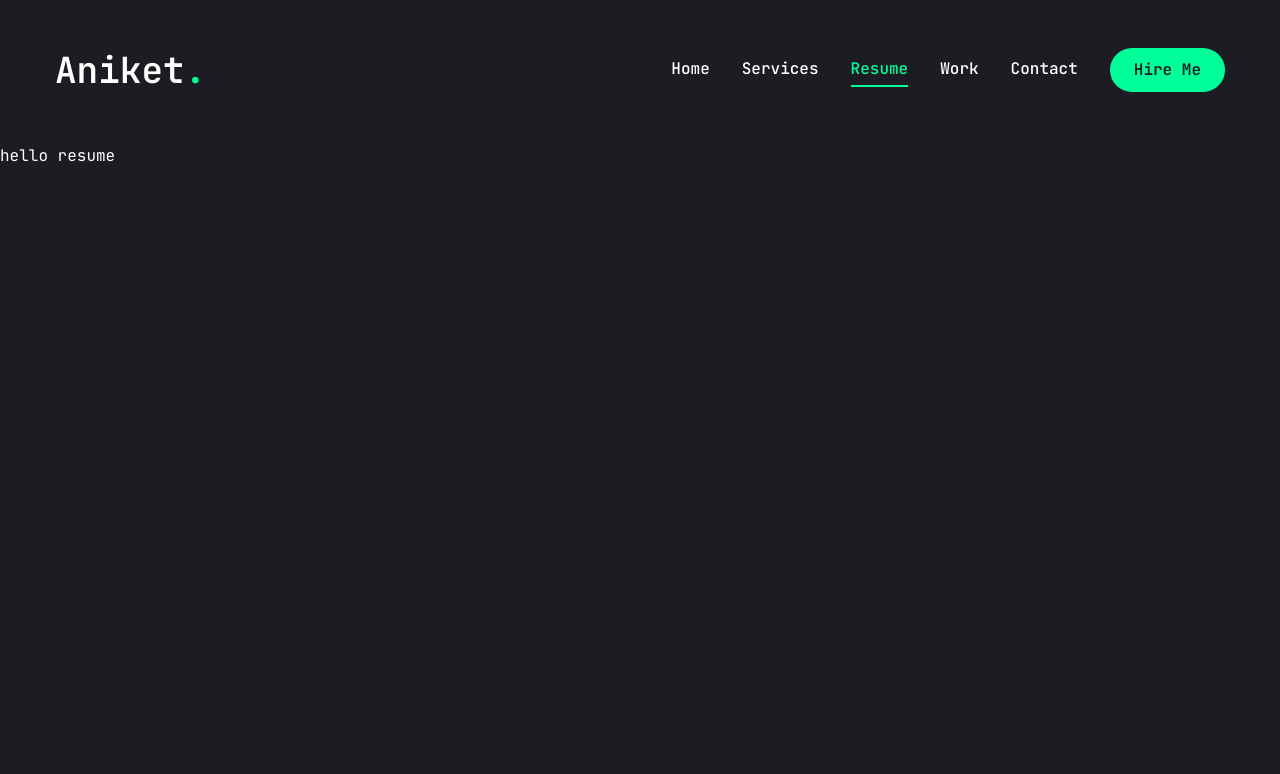
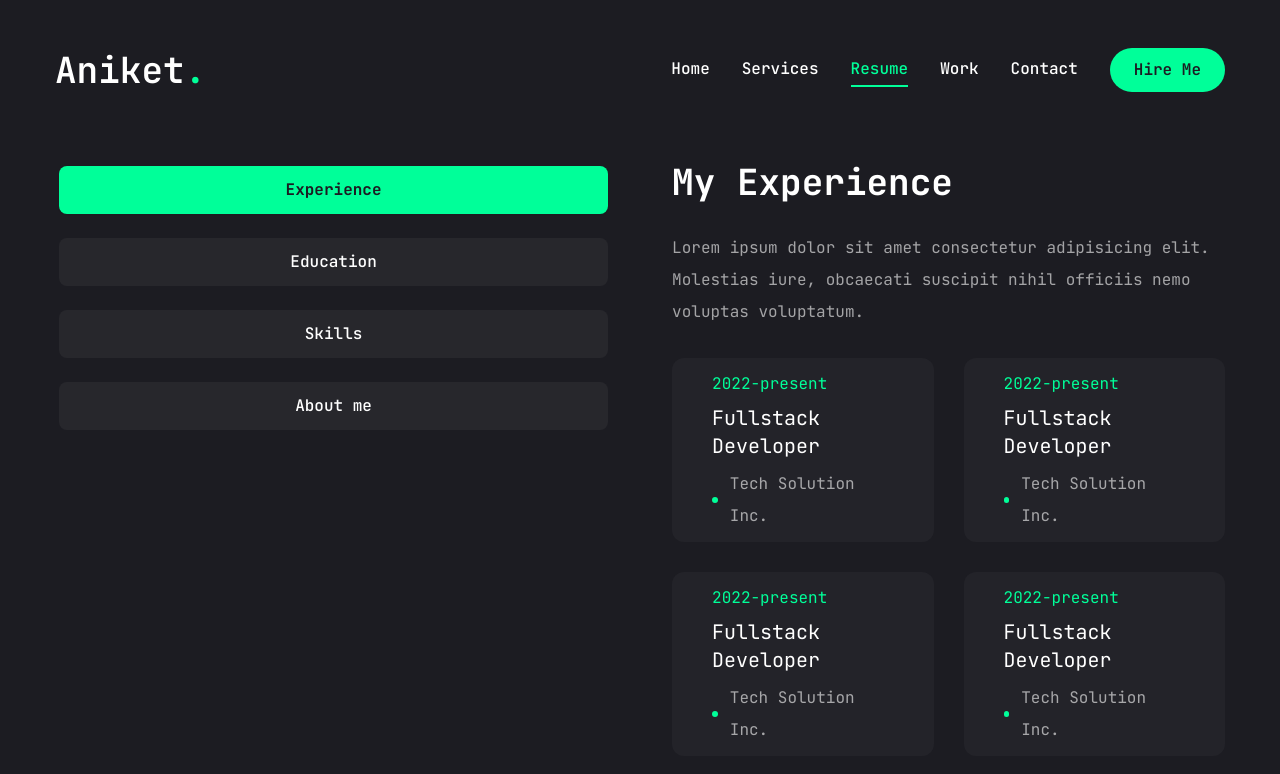
Before and after one commit to aniketbumbc/nextjs-portfolio, a Next.js app: page /resume in a window 1280 px wide. Shown: the top 774 px of the page. Built offline with nearby package versions, Linux system fonts and the light colour scheme.

Commit message:
education and experience added

```diff
--- a/app/resume/page.jsx
+++ b/app/resume/page.jsx
@@ -9,8 +9,22 @@
   FaJs,
   FaFigma,
 } from 'react-icons/fa';
+import { SiTailwindcss, SiNextdotjs } from 'react-icons/si';
 
-import { SiTailwindcss, SiNextdotjs } from 'react-icons/si';
+import {
+  Tabs,
+  TabsContent,
+  TabsList,
+  TabsTrigger,
+} from '../../components/ui/tabs';
+import {
+  Tooltip,
+  TooltipContent,
+  TooltipProvider,
+  TooltipTrigger,
+} from '../../components/ui/tabs';
+import { ScrollArea } from '../../components/ui/scroll-area';
+import { motion } from 'framer-motion';
 
 const about = {
   title: 'About me',
@@ -46,6 +60,16 @@
   description:
     'Lorem ipsum dolor sit amet consectetur adipisicing elit. Molestias iure, obcaecati suscipit nihil officiis nemo voluptas voluptatum.',
   items: [
+    {
+      company: 'Tech Solution Inc.',
+      position: 'Fullstack Developer',
+      duration: '2022-present',
+    },
+    {
+      company: 'Tech Solution Inc.',
+      position: 'Fullstack Developer',
+      duration: '2022-present',
+    },
     {
       company: 'Tech Solution Inc.',
       position: 'Fullstack Developer',
@@ -135,7 +159,95 @@
 };
 
 const Resume = () => {
-  return <div> hello resume </div>;
+  return (
+    <motion.div
+      initial={{ opacity: 0 }}
+      animate={{
+        opacity: 1,
+        transition: { delay: 2.4, duration: 0.4, ease: 'easeIn' },
+      }}
+      className='min-h-[80vh] flex items-center justify-center py-12 xl:py-0'
+    >
+      <div className='container mx-auto'>
+        <Tabs
+          defaultValue='experience'
+          className='flex flex-col xl:flex-row gap-[60px]'
+        >
+          <TabsList className='flex flex-col w-full max-w[380px] mx-auto xl:mx-0 gap-6'>
+            <TabsTrigger value='experience'>Experience</TabsTrigger>
+            <TabsTrigger value='education'>Education</TabsTrigger>
+            <TabsTrigger value='skills'>Skills</TabsTrigger>
+            <TabsTrigger value='about'>About me</TabsTrigger>
+          </TabsList>
+
+          {/* content */}
+
+          <div className='min-h-[70vh] w-full'>
+            {/* experience tab */}
+            <TabsContent value='experience' className='w-full'>
+              <div className='flex flex-col gap-[30px] text-center xl:text-left'>
+                <h3 className='text-4xl font-bold'>{experience.title}</h3>
+                <p className='max-w-[600px] text-white/60 mx-auto xl:mx-0'>
+                  {experience.description}
+                </p>
+                <ScrollArea className='h-[400px]'>
+                  <ul className='grid grid-cols-1 lg:grid-cols-2 gap-[30px]'>
+                    {experience.items.map((item, index) => {
+                      return (
+                        <li
+                          key={index}
+                          className='bg-[#232329] h-[184px] py-6 px-10 rounded-xl flex flex-col justify-center items-center lg:items-start gap-1'
+                        >
+                          <span className='text-accent'>{item.duration}</span>
+                          <h3 className='text-xl max-w-[260px] min-h-[60px] text-center lg:text-left'>
+                            {item.position}
+                          </h3>
+                          <div className='flex items-center gap-3'>
+                            <span className='w-[6px] h-[6px] rounded-full bg-accent'></span>
+                            <p className='text-white/60'>{item.company}</p>
+                          </div>
+                        </li>
+                      );
+                    })}
+                  </ul>
+                </ScrollArea>
+              </div>
+            </TabsContent>
+
+            <TabsContent value='education' className='w-full'>
+              <div className='flex flex-col gap-[30px] text-center xl:text-left'>
+                <h3 className='text-4xl font-bold'>{education.title}</h3>
+                <p className='max-w-[600px] text-white/60 mx-auto xl:mx-0'>
+                  {education.description}
+                </p>
+                <ScrollArea className='h-[400px]'>
+                  <ul className='grid grid-cols-1 lg:grid-cols-2 gap-[30px]'>
+                    {education.items.map((item, index) => {
+                      return (
+                        <li
+                          key={index}
+                          className='bg-[#232329] h-[184px] py-6 px-10 rounded-xl flex flex-col justify-center items-center lg:items-start gap-1'
+                        >
+                          <span className='text-accent'>{item.duration}</span>
+                          <h3 className='text-xl max-w-[260px] min-h-[60px] text-center lg:text-left'>
+                            {item.degree}
+                          </h3>
+                          <div className='flex items-center gap-3'>
+                            <span className='w-[6px] h-[6px] rounded-full bg-accent '></span>
+                            <p className='text-white/60'>{item.institute}</p>
+                          </div>
+                        </li>
+                      );
+                    })}
+                  </ul>
+                </ScrollArea>
+              </div>
+            </TabsContent>
+          </div>
+        </Tabs>
+      </div>
+    </motion.div>
+  );
 };
 
 export default Resume;
--- a/components/ui/scroll-area.jsx
+++ b/components/ui/scroll-area.jsx
@@ -1,40 +1,46 @@
-"use client"
+'use client';
 
-import * as React from "react"
-import * as ScrollAreaPrimitive from "@radix-ui/react-scroll-area"
+import * as React from 'react';
+import * as ScrollAreaPrimitive from '@radix-ui/react-scroll-area';
 
-import { cn } from "@/lib/utils"
+import { cn } from '@/lib/utils';
 
-const ScrollArea = React.forwardRef(({ className, children, ...props }, ref) => (
+const ScrollArea = React.forwardRef(
+  ({ className, children, ...props }, ref) => (
     <ScrollAreaPrimitive.Root
       ref={ref}
-    className={cn("relative overflow-hidden", className)}
-    {...props}>
-    <ScrollAreaPrimitive.Viewport className="h-full w-full rounded-[inherit]">
+      className={cn('relative overflow-hidden', className)}
+      {...props}
+    >
+      <ScrollAreaPrimitive.Viewport className='h-full w-full rounded-[inherit]'>
         {children}
       </ScrollAreaPrimitive.Viewport>
       <ScrollBar />
       <ScrollAreaPrimitive.Corner />
     </ScrollAreaPrimitive.Root>
-))
-ScrollArea.displayName = ScrollAreaPrimitive.Root.displayName
+  )
+);
+ScrollArea.displayName = ScrollAreaPrimitive.Root.displayName;
 
-const ScrollBar = React.forwardRef(({ className, orientation = "vertical", ...props }, ref) => (
+const ScrollBar = React.forwardRef(
+  ({ className, orientation = 'vertical', ...props }, ref) => (
     <ScrollAreaPrimitive.ScrollAreaScrollbar
       ref={ref}
       orientation={orientation}
       className={cn(
-      "flex touch-none select-none transition-colors",
-      orientation === "vertical" &&
-        "h-full w-2.5 border-l border-l-transparent p-[1px]",
-      orientation === "horizontal" &&
-        "h-2.5 flex-col border-t border-t-transparent p-[1px]",
+        'flex touch-none select-none transition-colors',
+        orientation === 'vertical' &&
+          'h-full w-2.5 border-l border-l-transparent p-[1px]',
+        orientation === 'horizontal' &&
+          'h-2.5 flex-col border-t border-t-transparent p-[1px]',
         className
       )}
-    {...props}>
-    <ScrollAreaPrimitive.ScrollAreaThumb className="relative flex-1 rounded-full bg-slate-200 dark:bg-slate-800" />
+      {...props}
+    >
+      <ScrollAreaPrimitive.ScrollAreaThumb className='relative flex-1 rounded-full bg-accent dark:bg-slate-800' />
     </ScrollAreaPrimitive.ScrollAreaScrollbar>
-))
-ScrollBar.displayName = ScrollAreaPrimitive.ScrollAreaScrollbar.displayName
+  )
+);
+ScrollBar.displayName = ScrollAreaPrimitive.ScrollAreaScrollbar.displayName;
 
-export { ScrollArea, ScrollBar }
+export { ScrollArea, ScrollBar };
--- a/components/ui/tabs.jsx
+++ b/components/ui/tabs.jsx
@@ -1,43 +1,43 @@
-"use client"
+'use client';
 
-import * as React from "react"
-import * as TabsPrimitive from "@radix-ui/react-tabs"
+import * as React from 'react';
+import * as TabsPrimitive from '@radix-ui/react-tabs';
 
-import { cn } from "@/lib/utils"
+import { cn } from '@/lib/utils';
 
-const Tabs = TabsPrimitive.Root
+const Tabs = TabsPrimitive.Root;
 
 const TabsList = React.forwardRef(({ className, ...props }, ref) => (
   <TabsPrimitive.List
     ref={ref}
-    className={cn(
-      "inline-flex h-10 items-center justify-center rounded-md bg-slate-100 p-1 text-slate-500 dark:bg-slate-800 dark:text-slate-400",
-      className
-    )}
-    {...props} />
-))
-TabsList.displayName = TabsPrimitive.List.displayName
+    className={cn('inline-flex h-auto rounded-md p-1 text-primary', className)}
+    {...props}
+  />
+));
+TabsList.displayName = TabsPrimitive.List.displayName;
 
 const TabsTrigger = React.forwardRef(({ className, ...props }, ref) => (
   <TabsPrimitive.Trigger
     ref={ref}
     className={cn(
-      "inline-flex items-center justify-center whitespace-nowrap rounded-sm px-3 py-1.5 text-sm font-medium ring-offset-white transition-all focus-visible:outline-none focus-visible:ring-2 focus-visible:ring-slate-950 focus-visible:ring-offset-2 disabled:pointer-events-none disabled:opacity-50 data-[state=active]:bg-white data-[state=active]:text-slate-950 data-[state=active]:shadow-sm dark:ring-offset-slate-950 dark:focus-visible:ring-slate-300 dark:data-[state=active]:bg-slate-950 dark:data-[state=active]:text-slate-50",
+      'inline-flex items-center w-full bg-[#27272c] justify-center whitespace-nowrap text-white rounded-lg p-3 text-base font-medium ring-offset-white transition-all disabled:pointer-events-none disabled:opacity-50 data-[state=active]:bg-accent data-[state=active]:text-primary data-[state=active]:font-bold data-[state=active]:shadow-sm',
       className
     )}
-    {...props} />
-))
-TabsTrigger.displayName = TabsPrimitive.Trigger.displayName
+    {...props}
+  />
+));
+TabsTrigger.displayName = TabsPrimitive.Trigger.displayName;
 
 const TabsContent = React.forwardRef(({ className, ...props }, ref) => (
   <TabsPrimitive.Content
     ref={ref}
     className={cn(
-      "mt-2 ring-offset-white focus-visible:outline-none focus-visible:ring-2 focus-visible:ring-slate-950 focus-visible:ring-offset-2 dark:ring-offset-slate-950 dark:focus-visible:ring-slate-300",
+      'min-h-[480px] ring-offset-white focus-visible:outline-none focus-visible:ring-2 focus-visible:ring-slate-950 focus-visible:ring-offset-2 dark:ring-offset-slate-950 dark:focus-visible:ring-slate-300',
       className
     )}
-    {...props} />
-))
-TabsContent.displayName = TabsPrimitive.Content.displayName
+    {...props}
+  />
+));
+TabsContent.displayName = TabsPrimitive.Content.displayName;
 
-export { Tabs, TabsList, TabsTrigger, TabsContent }
+export { Tabs, TabsList, TabsTrigger, TabsContent };
```
Lines whose indentation alone changed are shown as unchanged.
